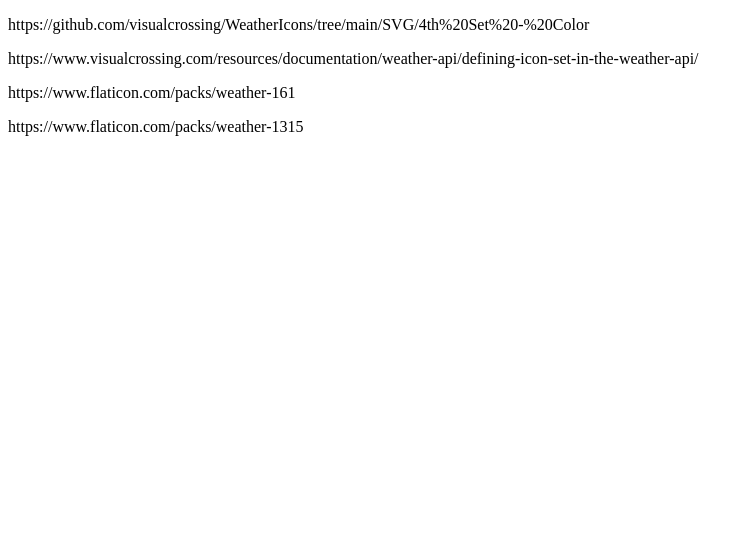
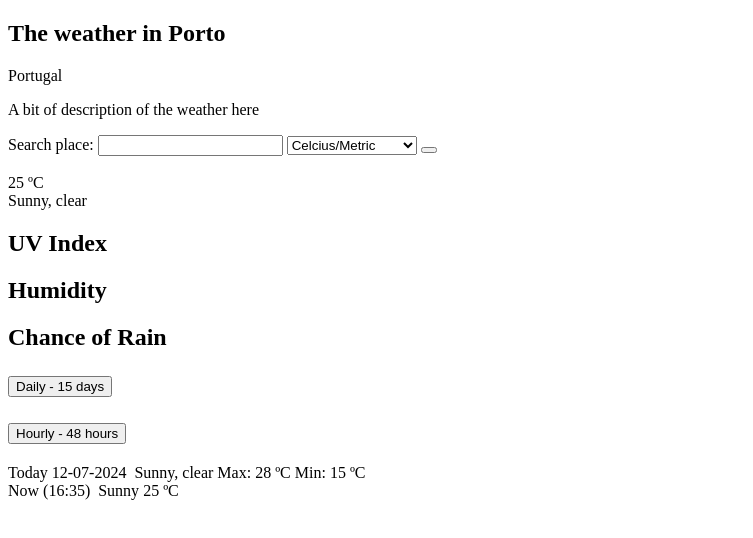
Before and after one commit to AmyGois/weather-forecast, a website with bundled scripts: page index.html in a window 1280 px wide. Shown: the whole page, without its empty margins (0-753 px from the left). Built offline with nearby package versions, Linux system fonts and the light colour scheme; no server answers.

Commit message:
Create basic UI template elements

```diff
--- a/index.html
+++ b/index.html
@@ -8,7 +8,91 @@
     <script type="module" src="./weather-app.js"></script>
   </head>
   <body>
-    <p>
+    <main>
+      <section class="conditions-section">
+        <div class="current-section">
+          <div>
+            <h1>The weather in <span>Porto</span></h1>
+            <span>Portugal</span>
+            <p>A bit of description of the weather here</p>
+          </div>
+
+          <form action="">
+            <label for="">Search place:</label>
+            <input type="text" />
+            <select name="" id="">
+              <option value="" selected>Celcius/Metric</option>
+              <option value="">Farenheit/Imperial</option>
+            </select>
+            <button></button>
+          </form>
+
+          <div>
+            <img src="" alt="" />
+            <div>
+              <span>25</span>
+              <span>ºC</span>
+            </div>
+            <span>Sunny, clear</span>
+          </div>
+        </div>
+
+        <div class="details-section">
+          <div>
+            <div>
+              <h2>UV Index</h2>
+              <!-- Info here -->
+            </div>
+            <div>
+              <h2>Humidity</h2>
+              <!-- Info here -->
+            </div>
+            <div>
+              <h2>Chance of Rain</h2>
+              <!-- Info here -->
+            </div>
+          </div>
+          <div>
+            <div><!-- Sun movements --></div>
+            <div><!-- Phase of moon --></div>
+          </div>
+        </div>
+      </section>
+
+      <section class="forecast-section">
+        <div>
+          <h2><button>Daily - 15 days</button></h2>
+          <h2><button>Hourly - 48 hours</button></h2>
+        </div>
+
+        <div class="days-section">
+          <div class="cards">
+            <div class="days-card">
+              <span>Today</span>
+              <span>12-07-2024</span>
+              <img src="" alt="" />
+              <span>Sunny, clear</span>
+              <span>Max: 28 ºC</span>
+              <span>Min: 15 ºC</span>
+            </div>
+          </div>
+        </div>
+
+        <div class="hours-section">
+          <div class="cards">
+            <div class="hours-card">
+              <span>Now (16:35)</span>
+              <img src="" alt="" />
+              <span>Sunny</span>
+              <span>25 ºC</span>
+            </div>
+          </div>
+        </div>
+      </section>
+    </main>
+
+    <footer></footer>
+    <!-- <p>
       https://github.com/visualcrossing/WeatherIcons/tree/main/SVG/4th%20Set%20-%20Color
     </p>
     <p>
@@ -16,5 +100,12 @@
     </p>
     <p>https://www.flaticon.com/packs/weather-161</p>
     <p>https://www.flaticon.com/packs/weather-1315</p>
+    <p>
+      <a
+        href="https://www.flaticon.com/free-icons/weather"
+        title="weather icons"
+        >Weather icons created by iconixar - Flaticon</a
+      >
+    </p> -->
   </body>
 </html>
```
